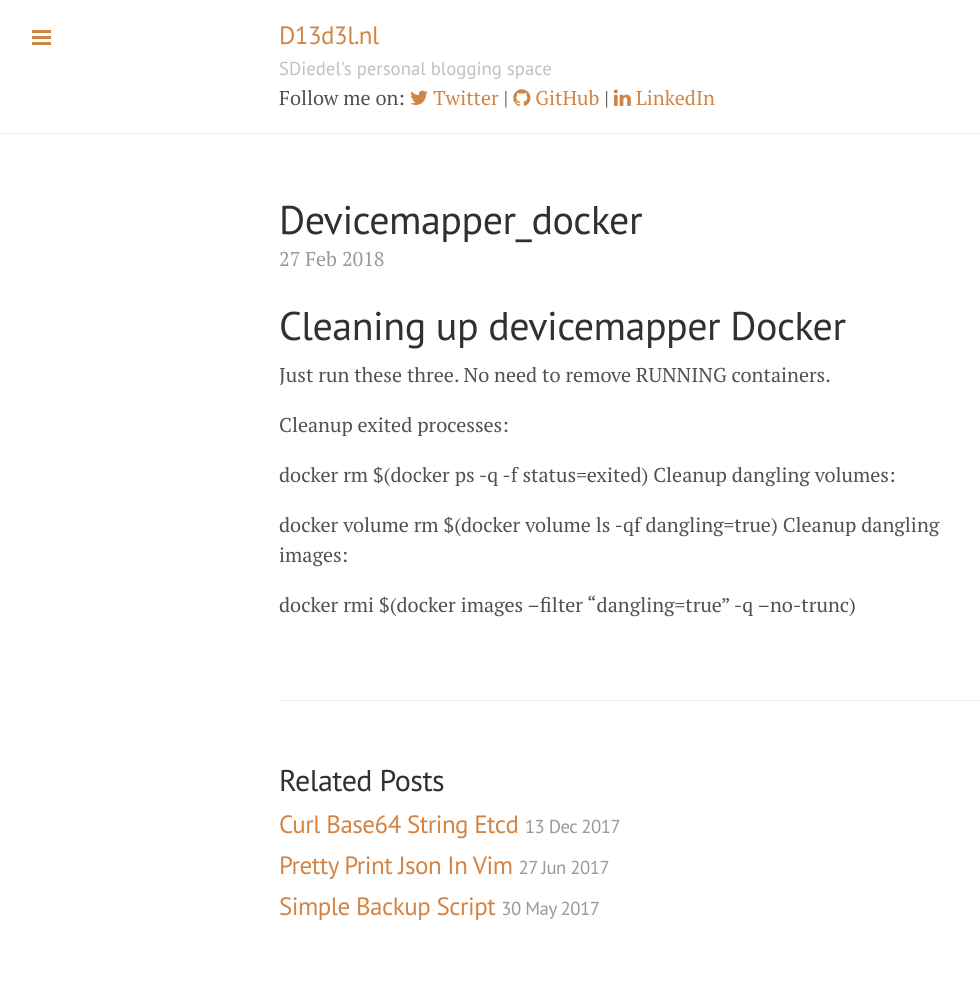
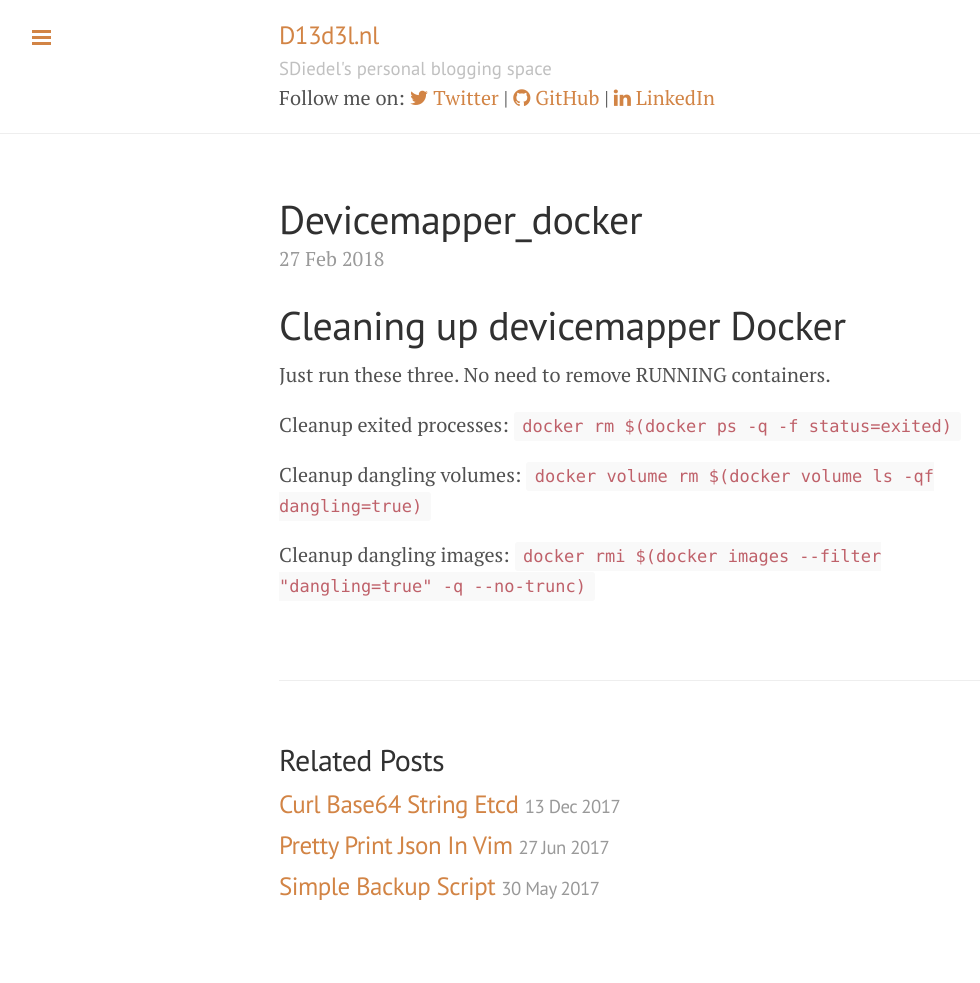
Before and after one commit to SDiedel/sdiedel.github.io, a Jekyll site: the page built from _posts/2018-02-27-devicemapper_docker.md, in a window 1280 px wide. Shown: the whole page, without its empty margins (1-981 px from the left). Built offline with Jekyll 4.4.1, drawn with Linux system fonts in a browser that asks for light colours; nearby versions of some CDN libraries; our own code applies the rules of GitHub Pages for plain Markdown files.

```diff
--- a/_posts/2018-02-27-devicemapper_docker.md
+++ b/_posts/2018-02-27-devicemapper_docker.md
@@ -3,11 +3,10 @@
 Just run these three. No need to remove RUNNING containers.
 
 Cleanup exited processes:
+`docker rm $(docker ps -q -f status=exited)`
 
-docker rm $(docker ps -q -f status=exited)
 Cleanup dangling volumes:
+`docker volume rm $(docker volume ls -qf dangling=true)`
 
-docker volume rm $(docker volume ls -qf dangling=true)
 Cleanup dangling images:
-
-docker rmi $(docker images --filter "dangling=true" -q --no-trunc)
+`docker rmi $(docker images --filter "dangling=true" -q --no-trunc)`
```
